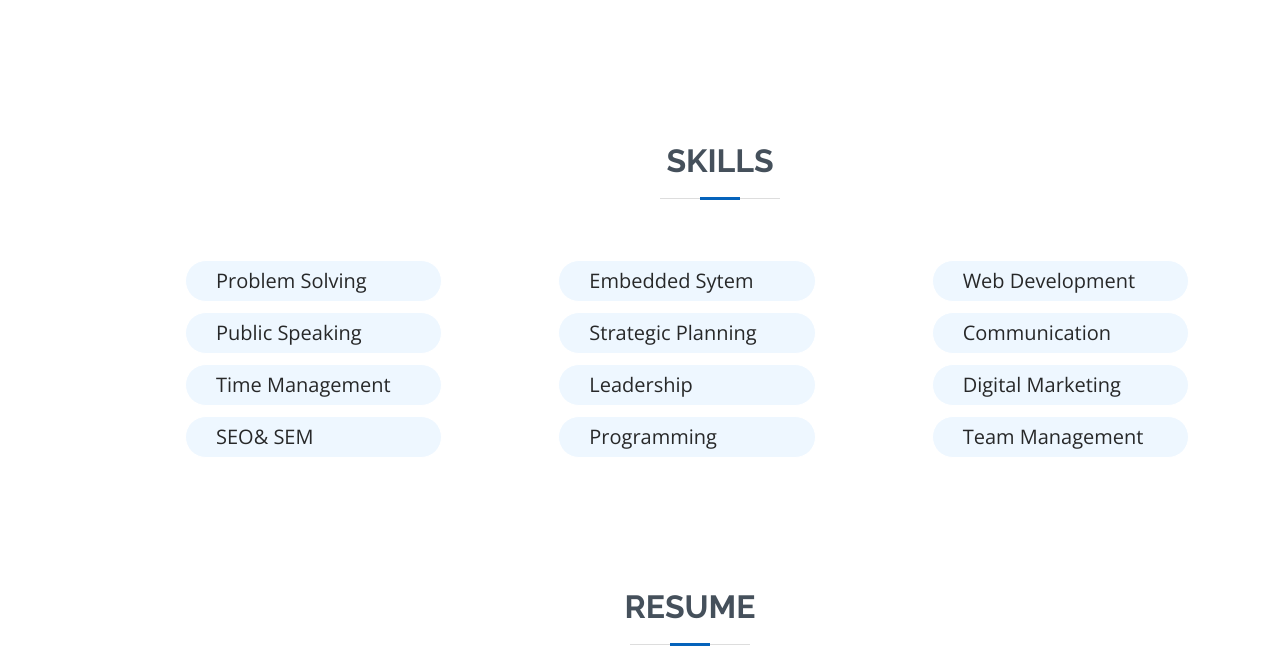
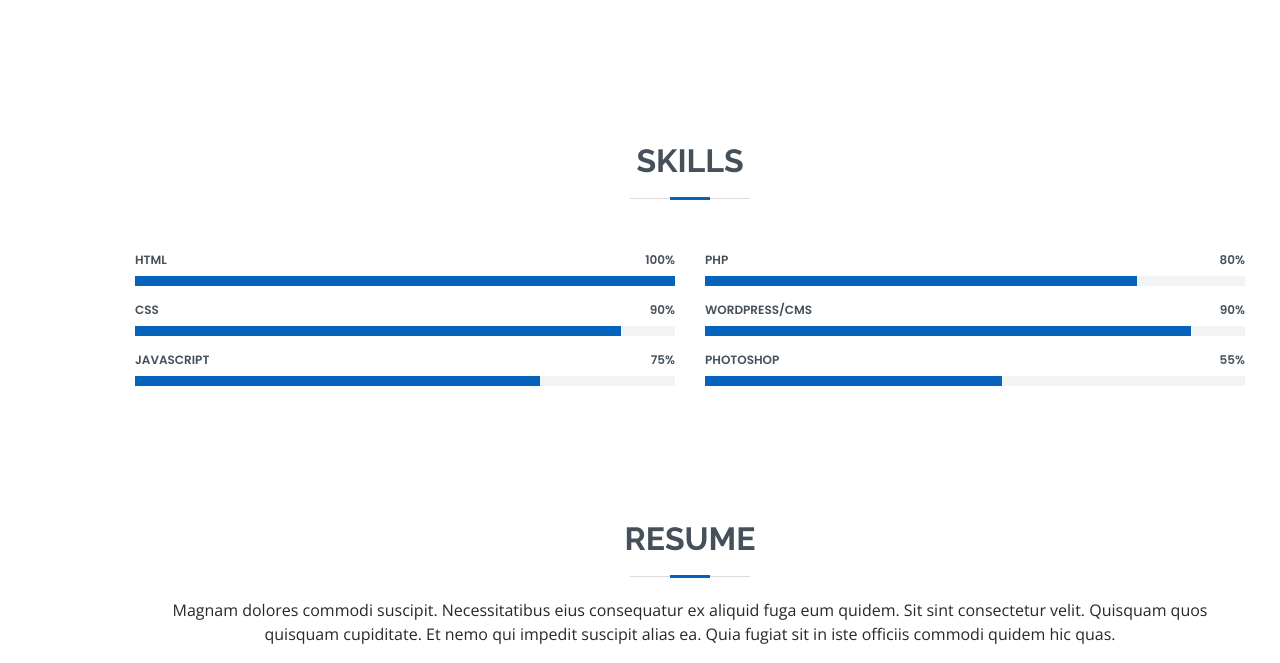
Before and after one commit to dazzledinil/Portfolio, a plain HTML site: page index.html in a window 1280 px wide. Shown: the part 1850-2513 px from the top of the page. Drawn offline with nearby package versions, Linux system fonts and the light colour scheme.

Commit message:
progress bar added

```diff
--- a/assets/css/style.css
+++ b/assets/css/style.css
@@ -257,6 +257,13 @@
     padding-left: 160px;
   }
 }
+@media (min-width: 992px) {
+  #hero {
+    padding-left: 160px;
+    background-size: cover;
+  }
+}
+
 
 #hero:before {
   content: "";
@@ -437,7 +444,7 @@
 /*--------------------------------------------------------------
 # Skills
 --------------------------------------------------------------*/
-/* .skills .progress {
+ .skills .progress {
   height: 50px;
   display: block;
   background: none;
@@ -467,15 +474,11 @@
   height: 10px;
   transition: .9s;
   background-color: #0563bb;
-} */
+}
 
-/* .skills .skills-content{
 
-} */
-.skills{
-  margin-left: 60px;
-}
-.skills .skill-item{
+
+/* .skills .skill-item{
  font-size: 20px;
  background-color:#eef7ff;
  border: 1px solid white;
@@ -486,7 +489,7 @@
  width: 75%;
  margin: 10px;
 
-}
+} */
 
 
 @media (max-width: 992px){
--- a/index.html
+++ b/index.html
@@ -179,7 +179,7 @@
     </section><!-- End Facts Section -->
 
     <!-- ======= Skills Section ======= -->
-    <section id="skills" class="skills section-bg">
+    <!-- <section id="skills" class="skills section-bg">
       <div class="container" data-aos="fade-up">
 
         <div class="section-title">
@@ -219,12 +219,17 @@
 
 
               </div>
-              </section><!-- End Skills Section -->
+              </section>End Skills Section -->
 
           <!-- <p>Magnam dolores commodi suscipit. Necessitatibus eius consequatur ex aliquid fuga eum quidem. Sit sint consectetur velit. Quisquam quos quisquam cupiditate. Et nemo qui impedit suscipit alias ea. Quia fugiat sit in iste officiis commodi quidem hic quas.</p> -->
 
+      <section id="skills" class="skills section-bg">
+        <div class="container" data-aos="fade-up">
 
-        <!-- <div class="row skills-content">
+          <div class="section-title">
+            <h2>Skills</h2>
+          </div>
+         <div class="row skills-content">
 
           <div class="col-lg-6">
 
@@ -276,8 +281,9 @@
 
           </div>
 
-        </div> -->
-
+        </div>
+  </div>
+      </section>
 
     <!-- ======= Resume Section ======= -->
     <section id="resume" class="resume">
```
